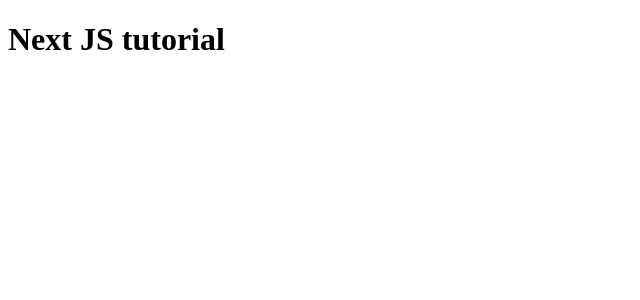
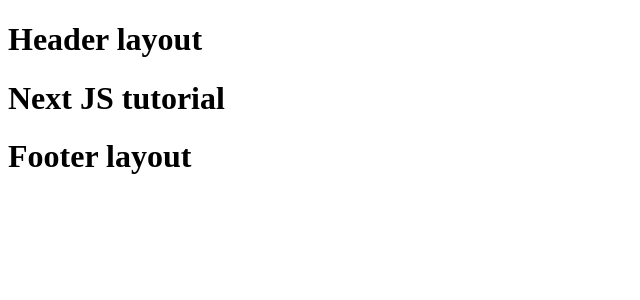
Before and after one commit to VentsiGeorgiev/next-js-15-tutorial, a Next.js app: page / in a window 1280 px wide. Shown: the top 300 px of the page, without its empty margins (0-640 px from the left). Built offline with nearby package versions, Linux system fonts and the light colour scheme.

Commit message:
Layouts, Nested layouts

```diff
--- a/src/app/layout.tsx
+++ b/src/app/layout.tsx
@@ -5,8 +5,16 @@
 
 export default function RootLayout({ children }: Readonly<{ children: React.ReactNode }>) {
   return (
-    <html lang="en">
-      <body>{children}</body>
+    <html lang='en'>
+      <body>
+        <header>
+          <h1>Header layout</h1>
+        </header>
+        {children}
+        <footer>
+          <h1>Footer layout</h1>
+        </footer>
+      </body>
     </html>
   )
 }
```
Also changed, not shown: src/app/products/[productId]/layout.tsx (added, +8 -0 lines), 1 other file (tests, documents, lock files or other folders).
